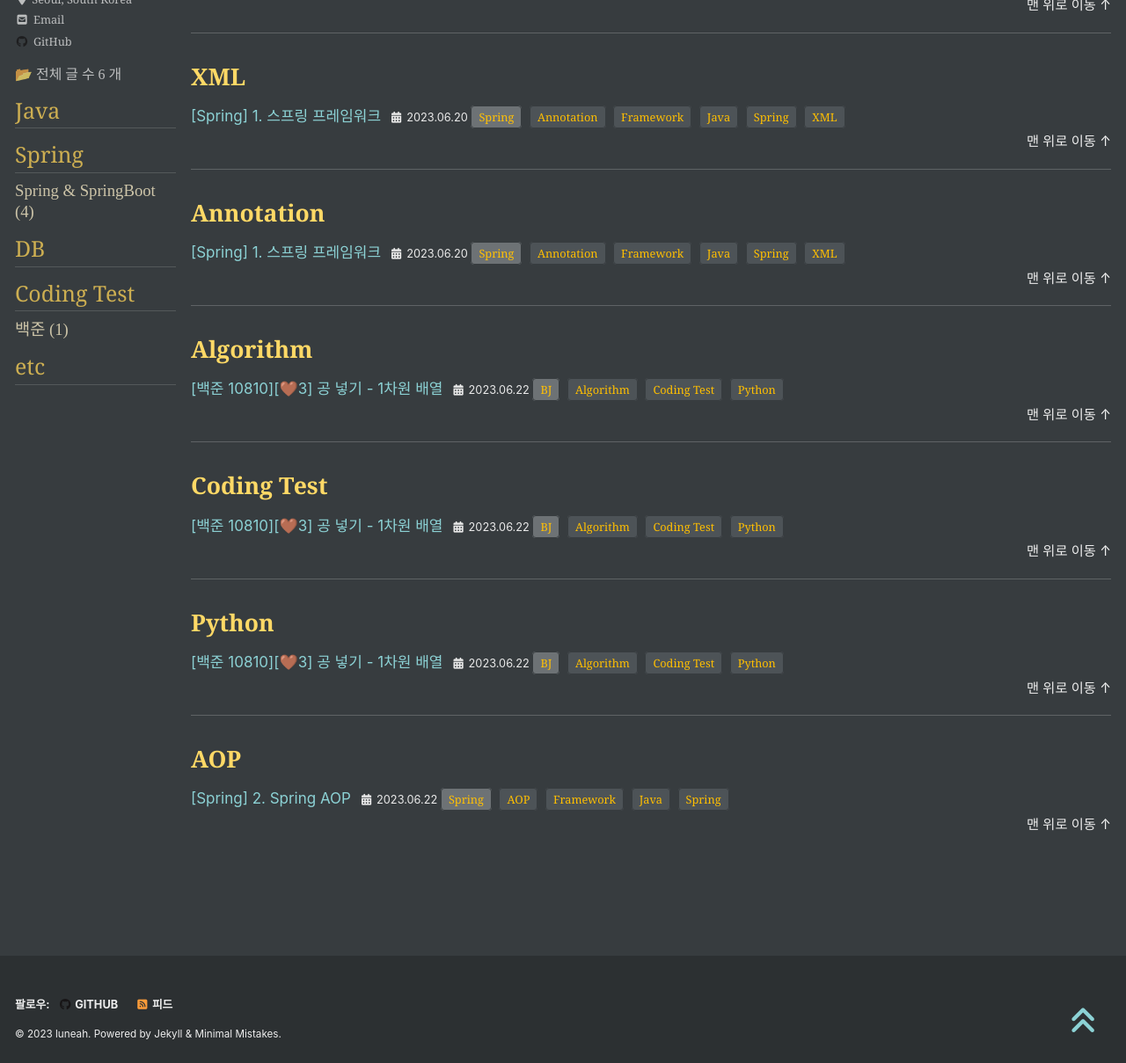
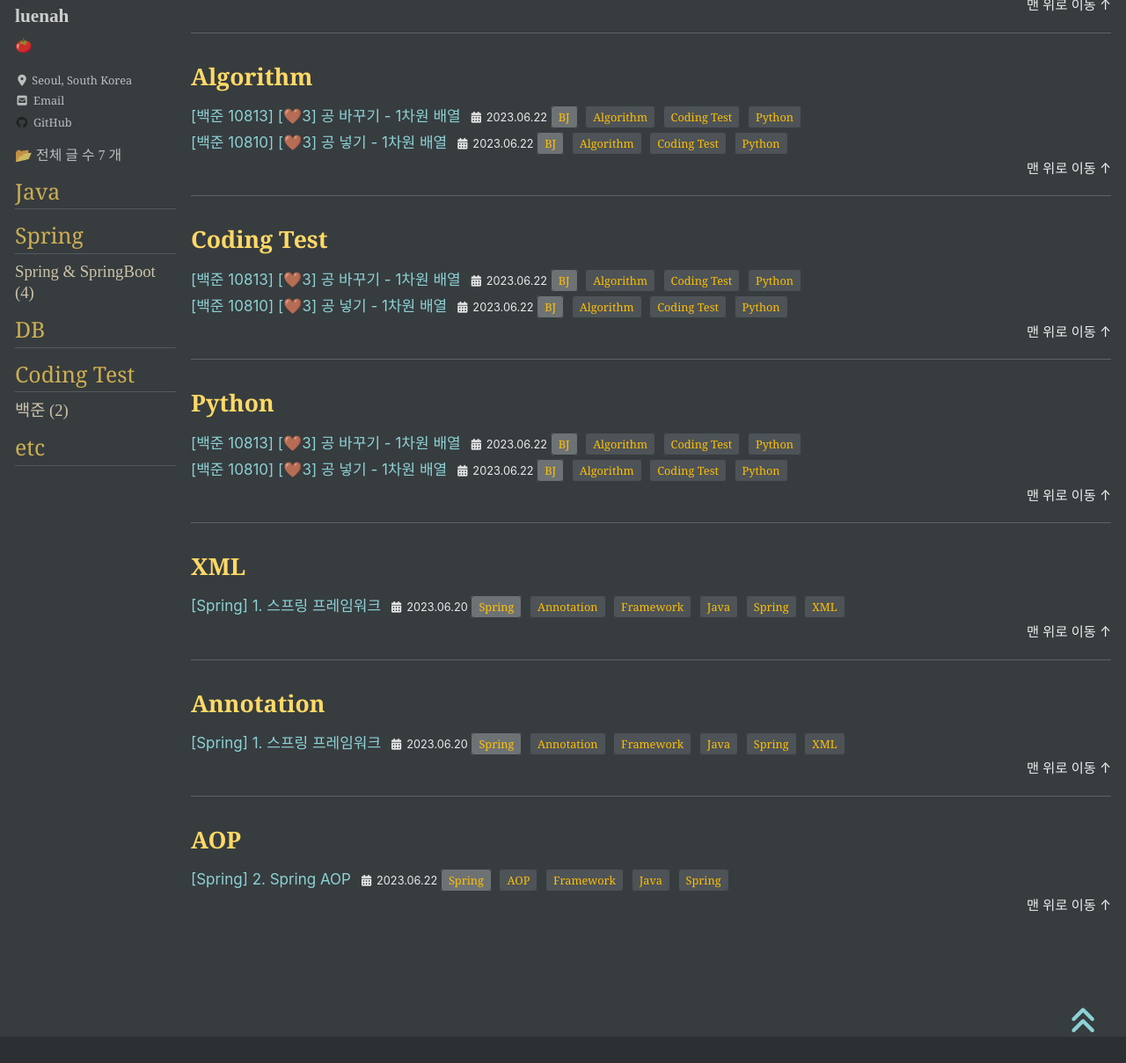
Before and after one commit to threeplef/threeplef.github.io, a Jekyll site: the page built from _pages/tags-archive.md, in a window 1280 px wide and 1400 px high, scrolled down 913 px, cut to the strip 191-1400 px from the top of the window. Shown: the whole strip at 88% size. Built offline with Jekyll 4.4.1, drawn with Linux system fonts in a browser that asks for light colours; cached includes are drawn as plain includes; nearby versions of some CDN libraries; some web fonts are replaced; some of the changed lines change nothing that is shown; some of the changed text lies outside the part shown.

Commit message:
백준 10813 solved

````diff
--- /dev/null
+++ b/_posts/Algorithm/BJ/2023-06-22-10813.md
@@ -0,0 +1,63 @@
+---
+title: "[백준 10813] [🤎3] 공 바꾸기 - 1차원 배열"
+
+categories:
+  - BJ
+tags:
+  - [Algorithm, Coding Test, Python]
+
+toc: true
+toc_sticky: true
+
+date: 2023-06-22
+last_modified_at: 2023-06-22
+---
+
+# 공 넣기
+
+> 🔒 [10813번 문제](https://www.acmicpc.net/problem/10813)
+
+도현이는 바구니를 총 N개 가지고 있고, 각각의 바구니에는 1번부터 N번까지 번호가 매겨져 있다. 바구니에는 공이 1개씩 들어있고, 처음에는 바구니에 적혀있는 번호와 같은 번호가 적힌 공이 들어있다.
+
+도현이는 앞으로 M번 공을 바꾸려고 한다. 도현이는 공을 바꿀 바구니 2개를 선택하고, 두 바구니에 들어있는 공을 서로 교환한다.
+
+공을 어떻게 바꿀지가 주어졌을 때, M번 공을 바꾼 이후에 각 바구니에 어떤 공이 들어있는지 구하는 프로그램을 작성하시오.
+
+> 입력
+
+첫째 줄에 N (1 ≤ N ≤ 100)과 M (1 ≤ M ≤ 100)이 주어진다.
+
+둘째 줄부터 M개의 줄에 걸쳐서 공을 교환할 방법이 주어진다. 각 방법은 두 정수 i j로 이루어져 있으며, i번 바구니와 j번 바구니에 들어있는 공을 교환한다는 뜻이다. (1 ≤ i ≤ j ≤ N)
+
+도현이는 입력으로 주어진 순서대로 공을 교환한다.
+
+> 출력
+
+1번 바구니부터 N번 바구니에 들어있는 공의 번호를 공백으로 구분해 출력한다.
+
+## 내 풀이
+
+1. 바구니 개수 N, 반복 횟수 M 입력 받기
+2. basket이라는 list에 1부터 N까지 숫자 넣기
+3. M번 동안 바꿀 바구니 i, j 입력 받은 뒤 list의 값 갱신하기 위해 for문 실행
+4. list 값을 공백으로 구분하기 위해 end 옵션 추가
+
+```python
+N, M = map(int, input().split())
+basket = [i for i in range(1, N+1)]
+
+for _ in range(M):
+    i, j = map(int, input().split())
+    basket[i-1], basket[j-1] = basket[j-1], basket[i-1]
+
+for i in range(N):
+    print(basket[i], end = ' ')
+```
+
+---
+
+<br>
+
+    ✨ 개인 공부 기록용 블로그입니다.
+
+[맨 위로 이동하기](#){: .btn .btn--primary }{: .align-right}
````
Also changed, not shown: _posts/Algorithm/BJ/2023-06-22-10810.md (+1 -1 lines).
